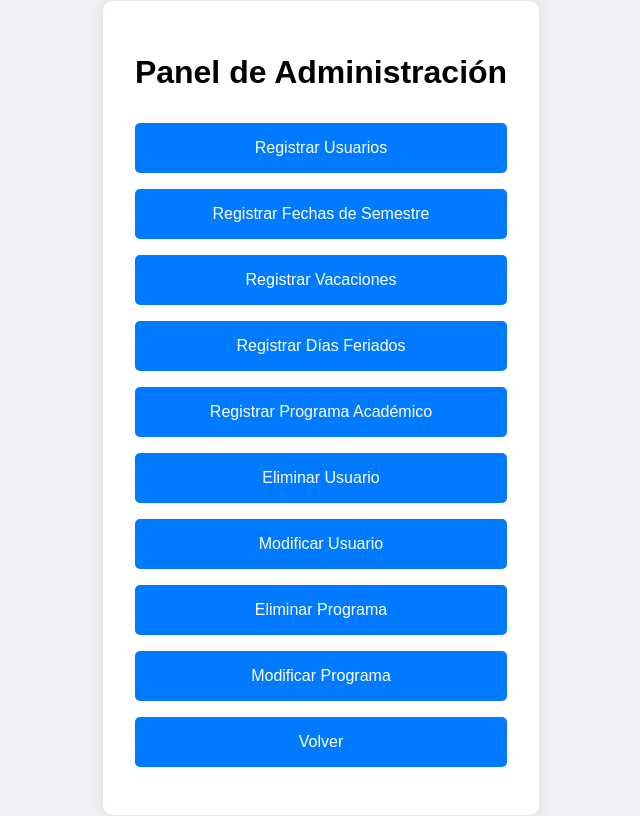
After one commit to Cach13/Muniz, a PHP site: page /admin/p_admin.php in a window 1280 px wide. The commit adds this page. Shown: the whole page, without its empty margins (319-959 px from the left). Run offline with PHP 8.4, Linux system fonts and the light colour scheme; the visitor is signed in with stand-in values (Sample User, id 1).

Commit message:
Quinto commit

```diff
--- a/admin/e_programa.php
+++ b/admin/e_programa.php
@@ -1,6 +1,10 @@
 <?php
 require_once '..\config.php';
 session_start();
+if (!isset($_SESSION['user_id']) || $_SESSION['user_role'] != 'admin') {
+    header('Location: ../index.php');
+    exit();
+}
 
 $mensaje = "";
 
--- a/admin/e_usuario.php
+++ b/admin/e_usuario.php
@@ -2,6 +2,10 @@
 <?php
 require_once '..\config.php';
 session_start();
+if (!isset($_SESSION['user_id']) || $_SESSION['user_role'] != 'admin') {
+    header('Location: ../index.php');
+    exit();
+}
 
 $mensaje = "";
 
--- a/admin/m_programa.php
+++ b/admin/m_programa.php
@@ -1,6 +1,11 @@
 <?php
 require_once '..\config.php';
 session_start();
+if (!isset($_SESSION['user_id']) || $_SESSION['user_role'] != 'admin') {
+    header('Location: ../index.php');
+    exit();
+}
+
 
 // Obtener lista de programas para el select
 $stmt = $conn->query("SELECT id_programa, nombre_materia, horas_teoricas, horas_practicas FROM programas");
--- a/admin/m_usuario.php
+++ b/admin/m_usuario.php
@@ -1,6 +1,11 @@
 <?php
 require_once '..\config.php';
 session_start();
+if (!isset($_SESSION['user_id']) || $_SESSION['user_role'] != 'admin') {
+    header('Location: ../index.php');
+    exit();
+}
+
 
 $mensaje = "";
 
--- /dev/null
+++ b/admin/p_admin.php
@@ -0,0 +1,34 @@
+<?php
+session_start();
+if (!isset($_SESSION['user_id']) || $_SESSION['user_role'] != 'admin') {
+    header('Location: ../index.php');
+    exit();
+}
+
+?>
+
+<!DOCTYPE html>
+<html lang="es">
+<head>
+    <meta charset="UTF-8">
+    <title>Panel de Administración</title>
+    <link rel="stylesheet" href="css/menu.css">
+</head>
+<body>
+
+    <div class="menu-container">
+        <h1>Panel de Administración</h1>
+        <a href="r_usuarios.php">Registrar Usuarios</a>
+        <a href="r_fechas.php">Registrar Fechas de Semestre</a>
+        <a href="r_vacaciones.php">Registrar Vacaciones</a>
+        <a href="r_dias.php">Registrar Días Feriados</a>
+        <a href="r_programa.php">Registrar Programa Académico</a>
+        <a href="e_usuario.php">Eliminar Usuario</a>
+        <a href="m_usuario.php">Modificar Usuario</a>
+        <a href="e_programa.php">Eliminar Programa</a>
+        <a href="m_programa.php">Modificar Programa</a>
+        <a href="..\index.php">Volver</a>
+    </div>
+
+</body>
+</html>
--- a/admin/r_dias.php
+++ b/admin/r_dias.php
@@ -1,6 +1,11 @@
 <?php
 require_once '..\config.php';
 session_start();
+if (!isset($_SESSION['user_id']) || $_SESSION['user_role'] != 'admin') {
+    header('Location: ../index.php');
+    exit();
+}
+
 
 // Obtener semestres activos para select
 $stmt = $conn->query("SELECT id_semestre, nombre, fecha_inicio, fecha_fin FROM semestres");
--- a/admin/r_fechas.php
+++ b/admin/r_fechas.php
@@ -2,6 +2,11 @@
 //funciona
 require_once '..\config.php';
 session_start();
+if (!isset($_SESSION['user_id']) || $_SESSION['user_role'] != 'admin') {
+    header('Location: ../index.php');
+    exit();
+}
+
 
 // Verificar si hay sesión de administrador
 if (!isset($_SESSION['user_id'])) {
--- a/admin/r_vacaciones.php
+++ b/admin/r_vacaciones.php
@@ -1,6 +1,11 @@
 <?php
 require_once '..\\config.php';
 session_start();
+if (!isset($_SESSION['user_id']) || $_SESSION['user_role'] != 'admin') {
+    header('Location: ../index.php');
+    exit();
+}
+
 
 // Obtener semestres activos para select
 $stmt = $conn->query("SELECT id_semestre, nombre, fecha_inicio, fecha_fin FROM semestres");
```
Also changed, not shown: admin/r_programa.php (+4 -3 lines), admin/r_usuarios.php (+4 -3 lines).
